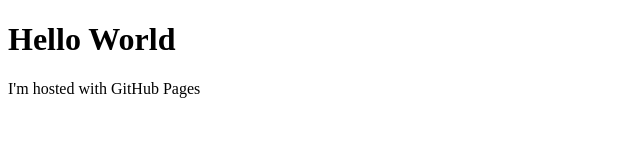
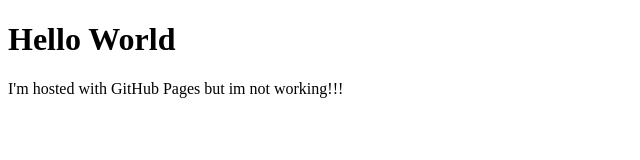
Before and after one commit to NeonFoxByte/NeonFoxByte.github.io, a plain HTML site: page index.html in a window 1280 px wide. Shown: the whole page, without its empty margins (0-640 px from the left). Drawn offline with Linux system fonts and the light colour scheme.

Commit message:
inital commit-

```diff
--- a/index.html
+++ b/index.html
@@ -2,6 +2,6 @@
 <html>
 <body>
   <h1>Hello World</h1>
-  <p>I'm hosted with GitHub Pages</p>
+  <p>I'm hosted with GitHub Pages but im not working!!!</p>
   </body>
   </html>
```
